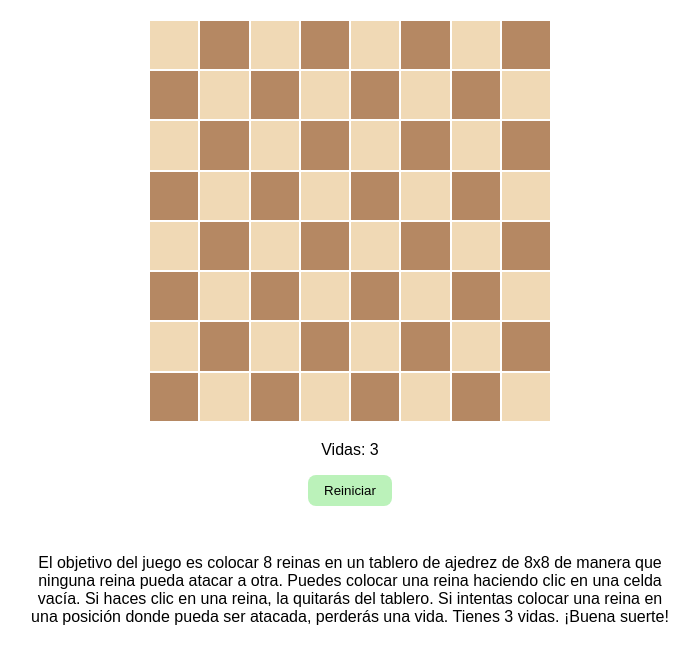
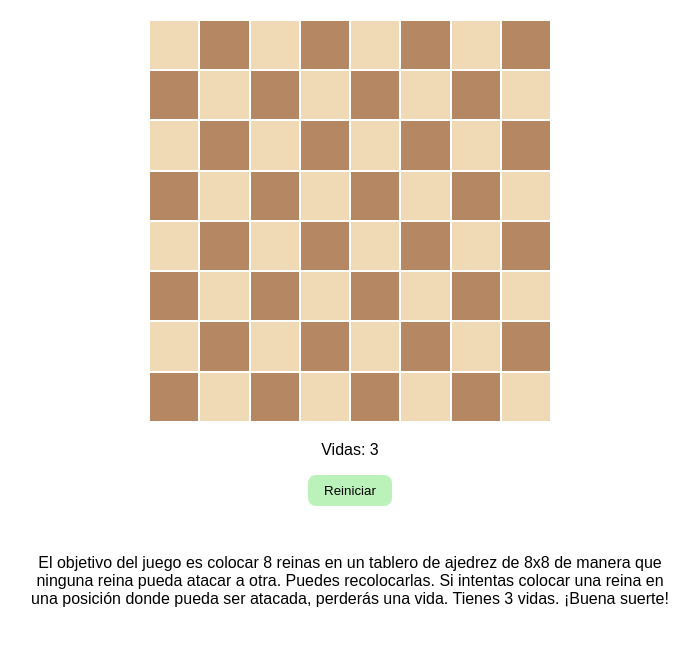
Before and after one commit to A-Goffard/minijuegoReinas, a plain HTML site: page index.html in a window 1280 px wide. Shown: the part 95-758 px from the top of the page, without its empty margins (290-989 px from the left). Drawn offline with Linux system fonts and the light colour scheme.

Commit message:
texto mas corto

```diff
--- a/index.html
+++ b/index.html
@@ -11,7 +11,7 @@
     <div id="tablero"></div>
     <div id="vidas">Vidas: <span id="vidas-count">3</span></div>
     <button id="reiniciar">Reiniciar</button>
-    <p class="explicacion">El objetivo del juego es colocar 8 reinas en un tablero de ajedrez de 8x8 de manera que ninguna reina pueda atacar a otra. Puedes colocar una reina haciendo clic en una celda vacía. Si haces clic en una reina, la quitarás del tablero. Si intentas colocar una reina en una posición donde pueda ser atacada, perderás una vida. Tienes 3 vidas. ¡Buena suerte!</p>
+    <p class="explicacion">El objetivo del juego es colocar 8 reinas en un tablero de ajedrez de 8x8 de manera que ninguna reina pueda atacar a otra. Puedes recolocarlas. Si intentas colocar una reina en una posición donde pueda ser atacada, perderás una vida. Tienes 3 vidas. ¡Buena suerte!</p>
     <script src="script.js"></script>
 </body>
 </html>
```
